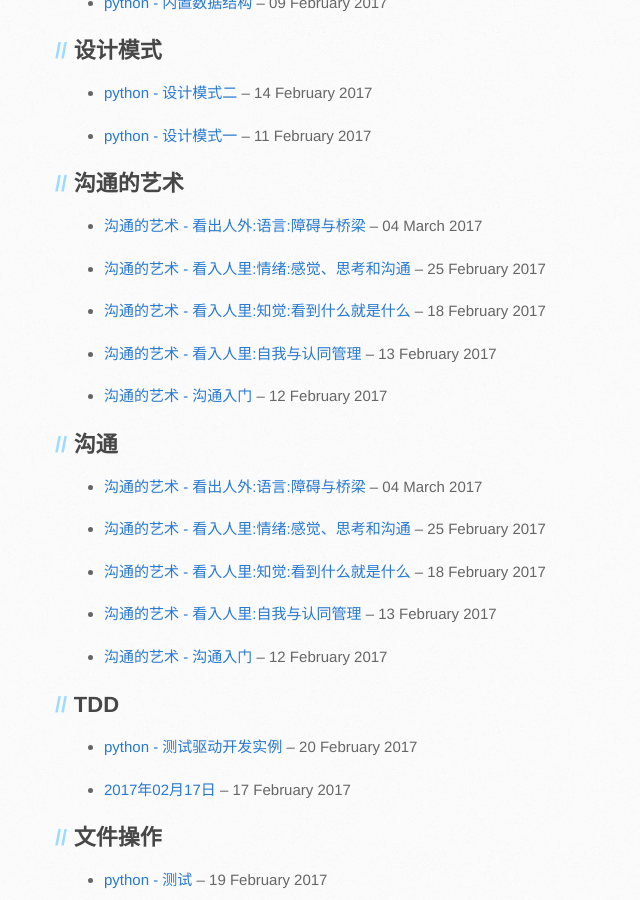
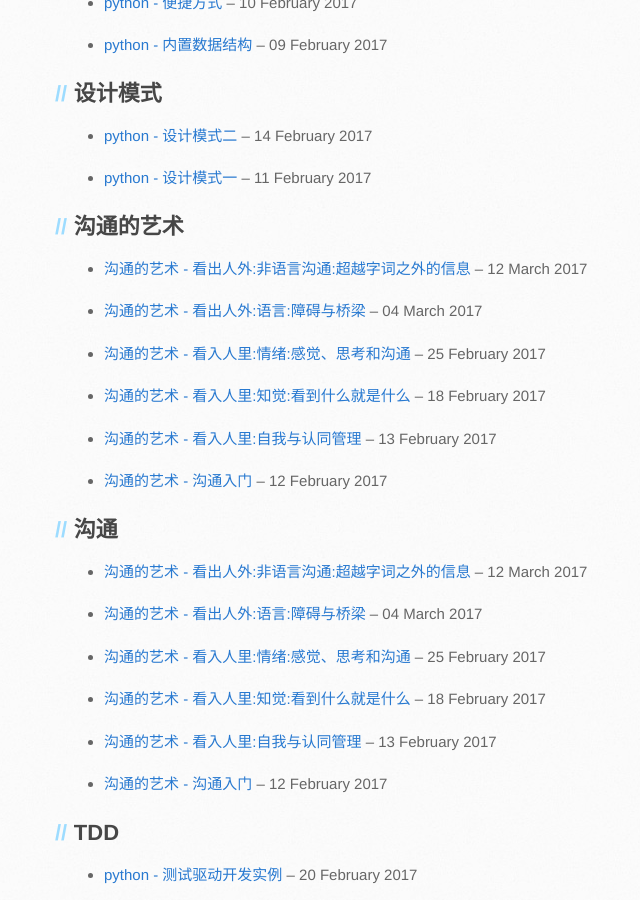
Before and after one commit to hellowac/hellowac.github.io.old, a Jekyll site: the page built from tags/index.md, in a window 1280 px wide and 900 px high, scrolled down 4670 px. Shown: the whole window, without its empty margins (86-726 px from the left). Built offline with Jekyll 4.4.1, drawn with Linux system fonts in a browser that asks for light colours; some web fonts are replaced; some of the changed text lies outside the part shown.

Commit message:
新增沟通的艺术，非语言沟通笔记

```diff
--- /dev/null
+++ b/_posts/reading/2017-03-12-lookinginlookingout06.md
@@ -0,0 +1,117 @@
+---
+nav: blog
+layout: post
+title: "沟通的艺术 - 看出人外:非语言沟通:超越字词之外的信息"
+author: "王超"
+tags:
+  - '沟通的艺术'
+  - 'Book'
+  - '沟通'
+  - '非语言'
+category:
+  - 'Reading book'
+show: true
+---
+
+[{{ site.nav.home.name }}]({% link index.md %})/
+[{{ site.nav.blog.name }}]({% link blog/index.md %})/
+[{{ site.nav.blog.subnav.reading.name }}]({% link blog/reading/index.md %})/
+{{ page.title }}
+
+参考:[沟通的艺术](https://book.douban.com/subject/26275861/)
+
+- [非语言沟通的特征](#非语言沟通的特征)
+  - [非语言技巧的重要性](#非语言技巧的重要性)
+  - [所有行为都具有沟通的价值](#所有行为都具有沟通的价值)
+  - [非语言沟通主导着关系](#非语言沟通主导着关系)
+  - [非语言沟通提供许多的功能](#非语言沟通提供许多的功能)
+  - [非语言沟通泄露了欺骗的线索](#非语言沟通泄露了欺骗的线索)
+  - [非语言沟通是模糊不清的](#非语言沟通是模糊不清的)
+- [影响非语言沟通的元素](#影响非语言沟通的元素)
+  - [性别](#性别)
+  - [文化](#文化)
+- [非语言沟通的类型](#非语言沟通的类型)
+  - [身体动作](#身体动作)
+  - [声音](#声音)
+  - [触碰](#触碰)
+  - [外貌](#外貌)
+  - [物理空间](#物理空间)
+  - [物理环境](#物理环境)
+  - [时间](#时间)
+- [小结](#小结)
+
+<span id="非语言沟通的特征"></span>
+
+## 非语言沟通的特征
+
+<span id="非语言技巧的重要性"></span>
+
+### 非语言技巧的重要性
+
+<span id="所有行为都具有沟通的价值"></span>
+
+### 所有行为都具有沟通的价值
+
+<span id="非语言沟通主导着关系"></span>
+
+### 非语言沟通主导着关系
+
+<span id="非语言沟通提供许多的功能"></span>
+
+### 非语言沟通提供许多的功能
+
+<span id="非语言沟通泄露了欺骗的线索"></span>
+
+### 非语言沟通泄露了欺骗的线索
+
+<span id="非语言沟通是模糊不清的"></span>
+
+### 非语言沟通是模糊不清的
+
+<span id="影响非语言沟通的元素"></span>
+
+## 影响非语言沟通的元素
+
+<span id="性别"></span>
+
+### 性别
+
+<span id="文化"></span>
+
+### 文化
+
+<span id="非语言沟通的类型"></span>
+
+## 非语言沟通的类型
+
+<span id="身体动作"></span>
+
+### 身体动作
+
+<span id="声音"></span>
+
+### 声音
+
+<span id="触碰"></span>
+
+### 触碰
+
+<span id="外貌"></span>
+
+### 外貌
+
+<span id="物理空间"></span>
+
+### 物理空间
+
+<span id="物理环境"></span>
+
+### 物理环境
+
+<span id="时间"></span>
+
+### 时间
+
+<span id="小结"></span>
+
+## 小结
```
Also changed, not shown: _posts/programing/2017-03-03-python_flask.md (+3 -0 lines).
